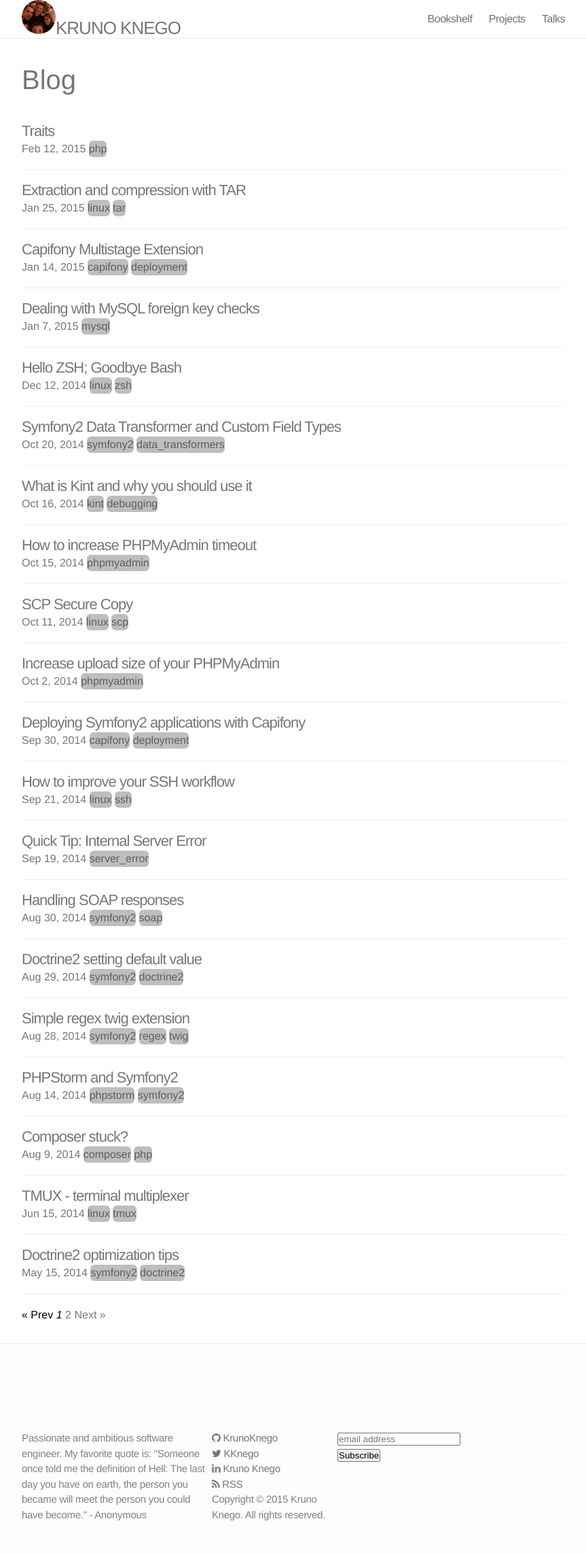
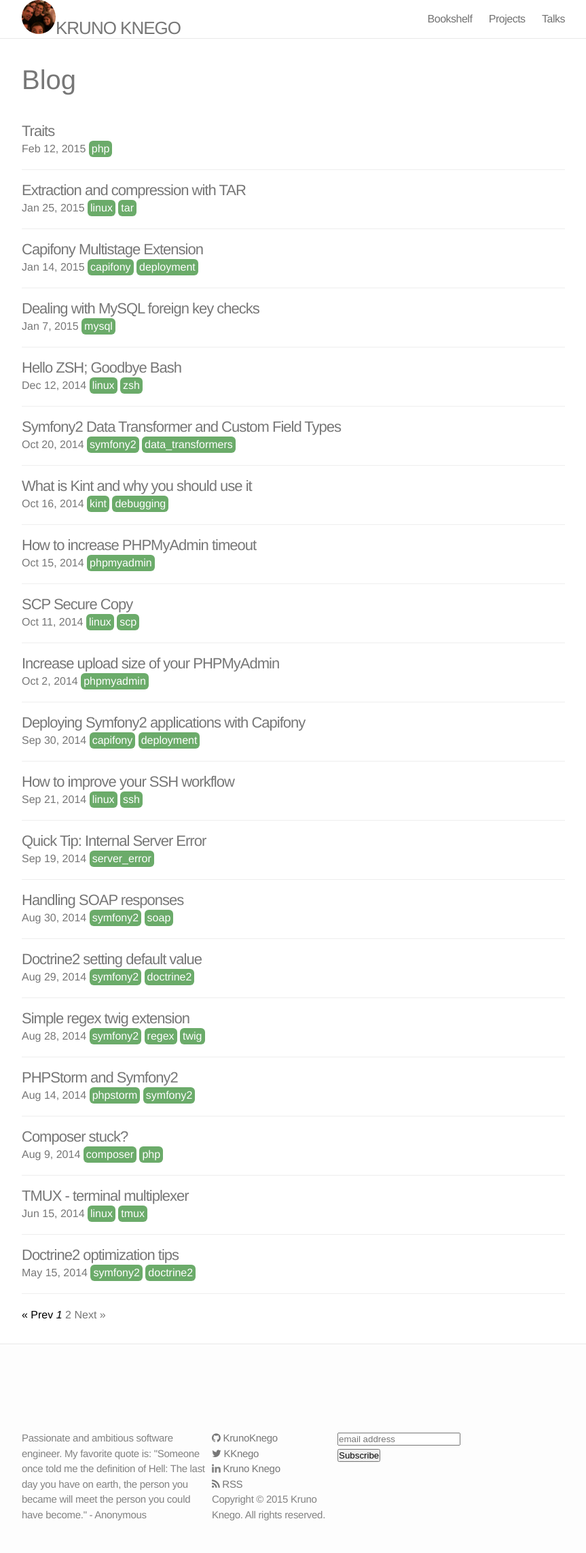
Before and after one commit to guotechfin/KrunoKnego.github.io, a Jekyll site: the page built from index.html, in a window 1280 px wide. Shown: the whole page at 68% size, without its empty margins (208-1071 px from the left). Built offline with Jekyll 4.4.1, drawn with Linux system fonts in a browser that asks for light colours; nearby versions of some CDN libraries; the list of posts is cut into pages by our own code; comment, search, counter and statistics services are not loaded.

Commit message:
Tags css.

```diff
--- a/css/main.css
+++ b/css/main.css
@@ -527,10 +527,12 @@ hr {
 }
 
 .tag {
-    background: #BEBEBE;
-    color: #5E5E5E;
+    background: #6BAB6A;
+    color: #FFFFFF;
     display: inline-block;
     border-radius: 6px;
+    padding-left: 4px;
+    padding-right: 4px;
 }
 
 .date {
```
